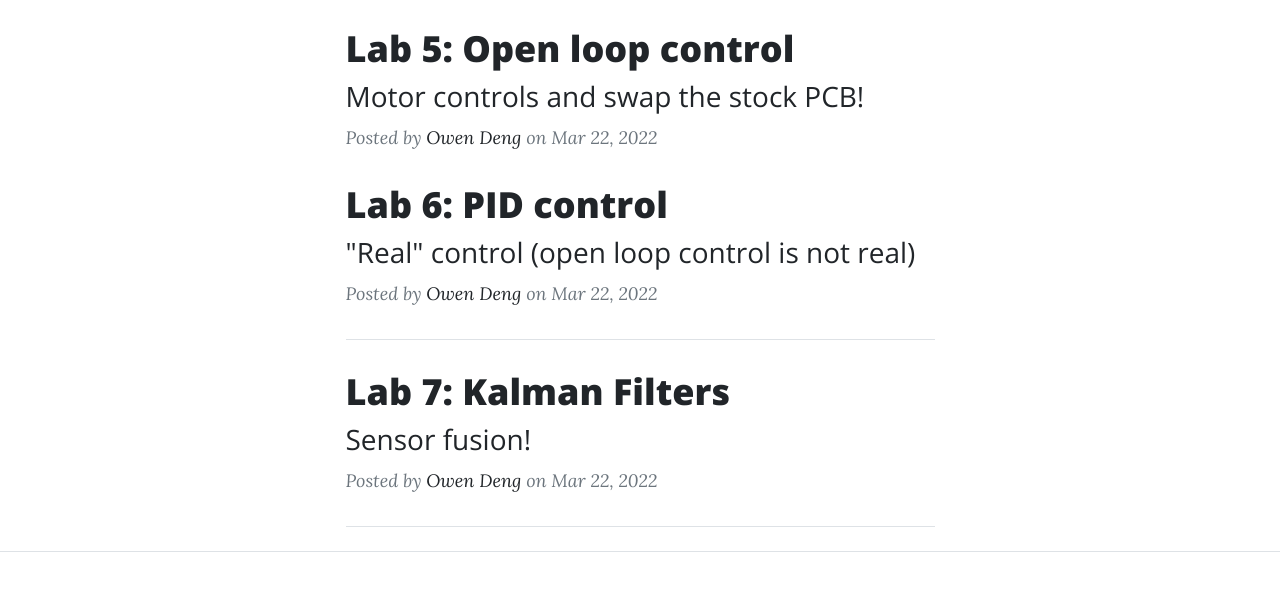
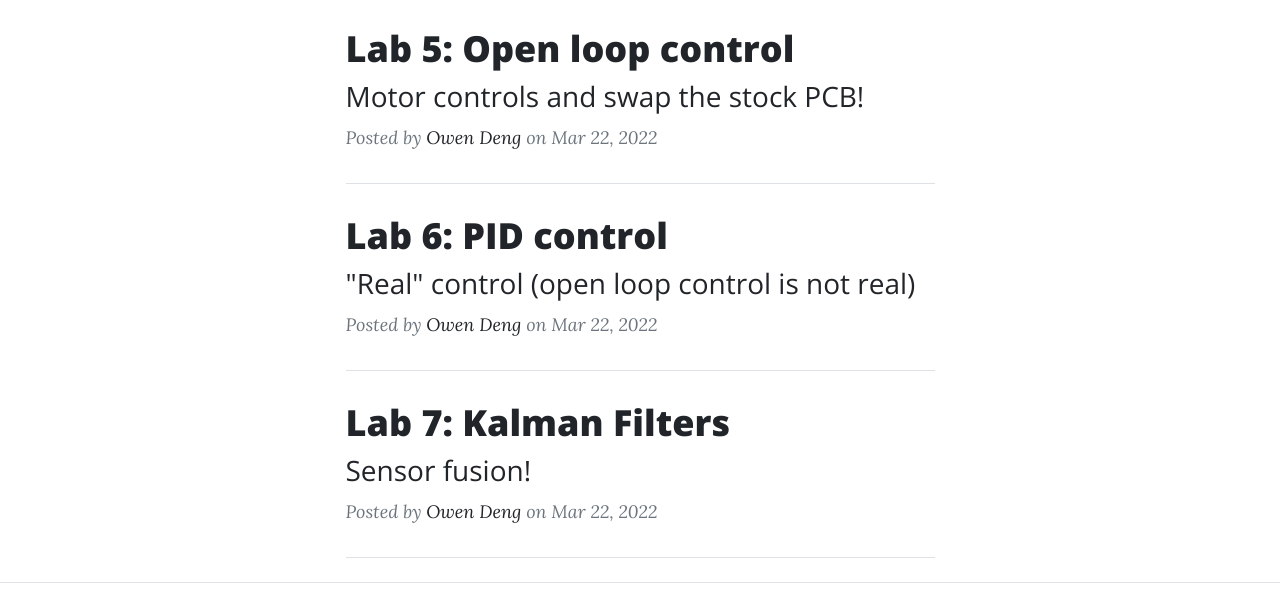
Before and after one commit to qd39l/fast-robots, a plain HTML site: page index.html in a window 1280 px wide. Shown: the part 1501-2092 px from the top of the page. Drawn offline with nearby package versions, Linux system fonts and the light colour scheme.

Commit message:
add a missing divider in the index page

```diff
--- a/index.html
+++ b/index.html
@@ -121,6 +121,9 @@
                         </p>
                     </div>
 
+                    <!-- Divider-->
+                    <hr class="my-4" />
+
                     <div class="post-preview">
                         <a href="lab6.html">
                             <h2 class="post-title">Lab 6: PID control</h2>
```
